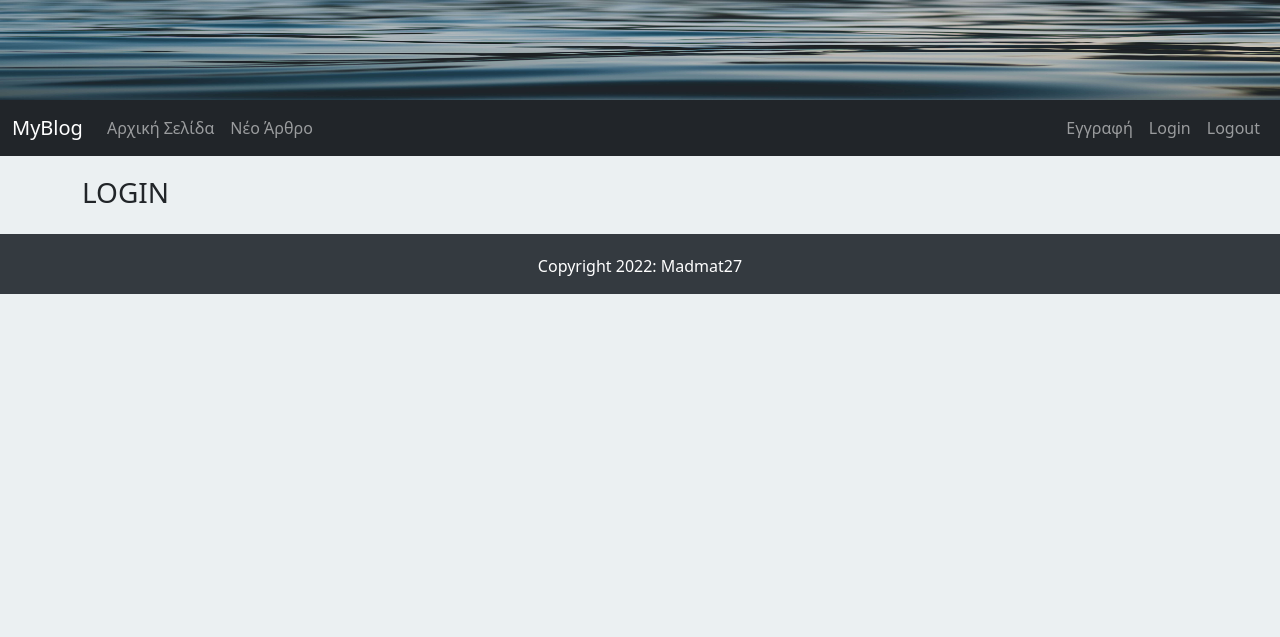
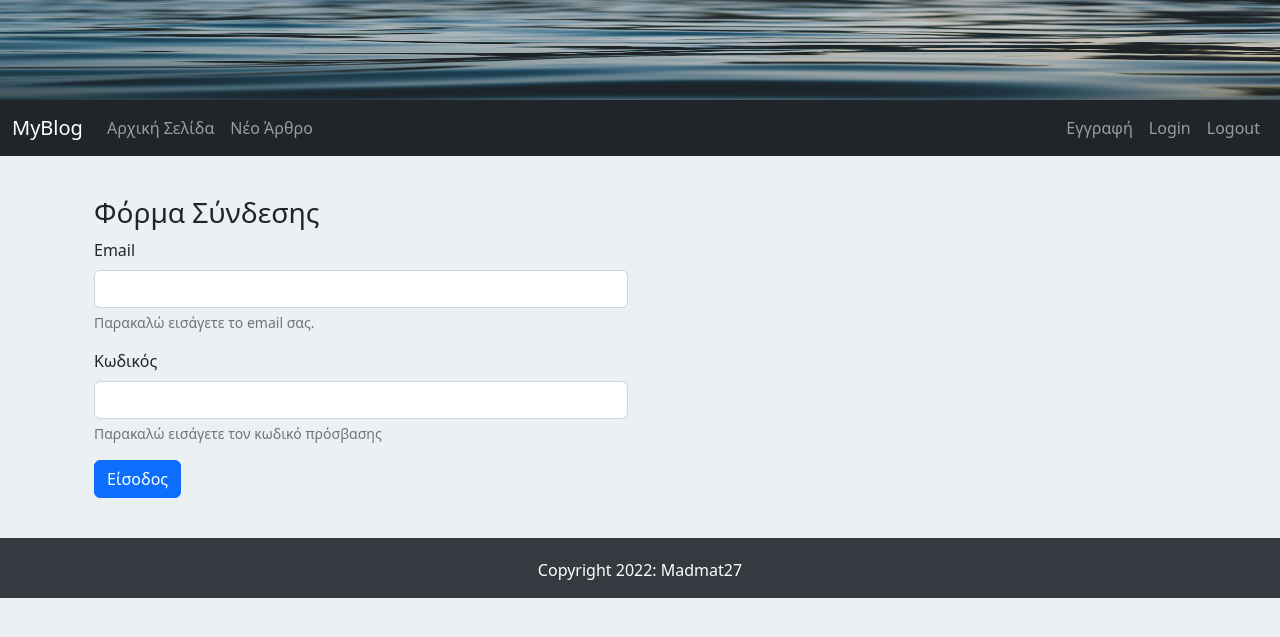
Before and after one commit to madmat27/flaskpy-blog, a Flask app: page /login/ in a window 1280 px wide. Shown: the top 637 px of the page. Run offline with Flask 2, Linux system fonts and the light colour scheme.

Commit message:
Added New Article form in forms.py. Added html code in new-article.html

```diff
--- a/app.py
+++ b/app.py
@@ -3,7 +3,7 @@ from flask import (Flask,
                     redirect,
                     url_for,
                     request)
-from forms import RegisterForm
+from forms import RegisterForm, LoginForm, NewArticleForm
 
 
 app = Flask(__name__)
@@ -32,9 +32,18 @@ def register():
     return render_template("register.html", form = form)
 
 
-@app.route('/login/')
+@app.route('/login/', methods=["GET", "POST"])
 def login():
-    return render_template("login.html")
+
+    form = LoginForm()
+
+    if request.method == 'POST' and form.validate_on_submit():
+        email = form.email.data
+        password = form.password.data
+
+        print(email, password)
+
+    return render_template("login.html", form = form)
 
 
 @app.route('/logout/')
@@ -42,9 +51,18 @@ def logout():
     return redirect(url_for("index"))
 
 
-@app.route('/new-article/')
+@app.route('/new-article/', methods=["GET", "POST"])
 def newarticle():
-    return render_template("new-article.html")
+
+    form = NewArticleForm()
+
+    if request.method == 'POST' and form.validate_on_submit():
+        article_title = form.article_title.data
+        article_body = form.article_body.data
+
+        print(article_title, article_body)
+
+    return render_template("new-article.html", form=form)
 
 
 if __name__ == "__main__":
--- a/forms.py
+++ b/forms.py
@@ -1,5 +1,5 @@
 from flask_wtf import FlaskForm
-from wtforms import StringField, SubmitField
+from wtforms import StringField, SubmitField, TextAreaField
 from wtforms.validators import DataRequired, Email, Length, EqualTo
 
 
@@ -22,3 +22,27 @@ class RegisterForm(FlaskForm):
                                        EqualTo('password', message="Τα 2 πεδία password πρέπει να είναι τα ίδια")])
 
     submit = SubmitField(label="Εγγραφή")
+
+
+class LoginForm(FlaskForm):
+    email = StringField(label="Email",
+                        validators=[DataRequired(message='Αυτό το πεδίο δε μπορεί να είναι κενό'),
+                                    Email(message='Παρακαλώ εισάγετε ένα έγκυρο email')])
+
+    password = StringField(label="Κωδικός",
+                           validators=[DataRequired(message='Αυτό το πεδίο δε μπορεί να είναι κενό')])
+
+    submit = SubmitField(label="Είσοδος")
+
+
+class NewArticleForm(FlaskForm):
+    article_title = StringField(label="Τίτλος άρθρου",
+                           validators=[DataRequired(message='Αυτό το πεδίο δε μπορεί να είναι κενό'),
+                                       Length(min=3, max=50, message='Αυτό το πεδίο πρέπει να είναι από 3 έως 50 χαρακτήρες')])
+
+    article_body = TextAreaField(label="Κείμενο Άρθρου",
+                        validators=[DataRequired(message='Αυτό το πεδίο δε μπορεί να είναι κενό'),
+                                    Length(min=5, message='Το κείμενο του άρθρου πρέπει να είναι τουλάχιστον 5 χαρακτήρες')])
+
+
+    submit = SubmitField(label="Αποστολή")
--- a/templates/login.html
+++ b/templates/login.html
@@ -6,5 +6,72 @@
 
 
 {% block content %}
-    <h3>LOGIN</h3>
+
+<div class="container login-container">
+    <div class="row">
+        <div class="col-md-6 login-form-1">
+
+            <h3> Φόρμα Σύνδεσης </h3>
+
+            <form action="#" method="post">
+
+                {{ form.csrf_token }}
+
+                <!-- Email-->
+                <div class="mb-3">
+                    {{ form.email.label(class="form-label") }}
+                    {{ form.email(class="form-control", required=False) }}
+
+                    <div id="emailHelp" class="form-text">
+                        Παρακαλώ εισάγετε το email σας.
+                    </div>
+
+                    {% if form.email.errors %}
+                        <ul class="errors">
+                            {% for error in form.email.errors %}
+                                <li class="alert text-danger">
+                                    {{ error }}
+                                </li>
+                            {% endfor %}
+                        </ul>
+                    {% endif %}
+                </div>
+
+                <!-- Password-->
+                <div class="mb-3">
+                    {{ form.password.label(class="form-label") }}
+                    {{ form.password(class="form-control", type="password", required=False) }}
+
+                    <div id="passwordHelp" class="form-text">
+                        Παρακαλώ εισάγετε τον κωδικό πρόσβασης
+                    </div>
+
+                    {% if form.password.errors %}
+                        <ul class="errors">
+                            {% for error in form.password.errors %}
+                                <li class="alert text-danger">
+                                    {{ error }}
+                                </li>
+                            {% endfor %}
+                        </ul>
+                    {% endif %}
+                </div>
+
+                <!-- Submit-->
+                <div class="mb-3">
+                    {{ form.submit(class="btn btn-primary") }}
+                </div>
+
+
+            </form>
+
+
+        </div>
+    </div>
+</div>
+
+
+
+
+
 {% endblock %}
```
Also changed, not shown: templates/new-article.html (+49 -1 lines).
